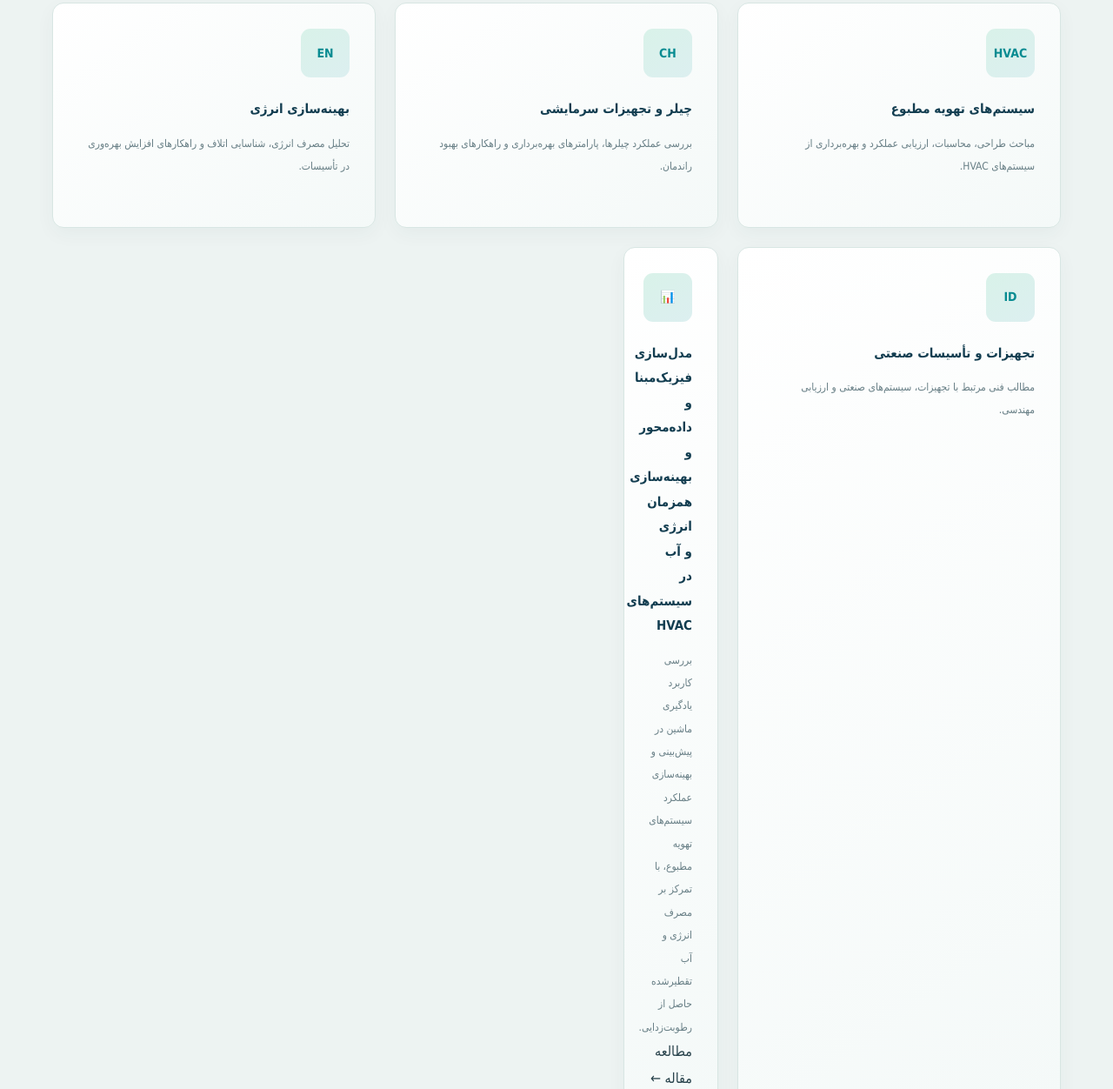
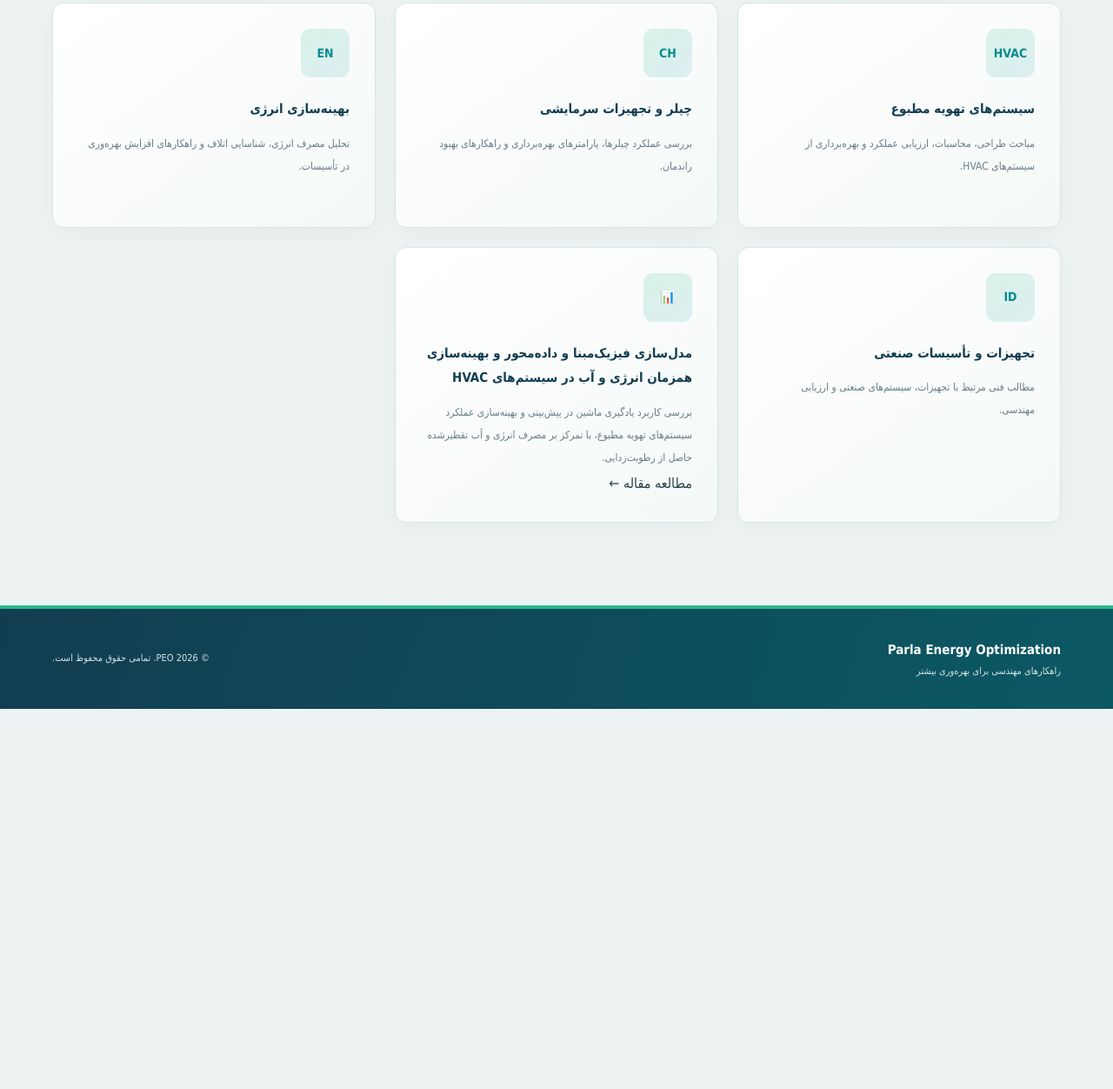
Before and after one commit to mzinab69-stack/visit-form-site, a plain HTML site: page articles.html in a window 1280 px wide. Shown: the part 965-2217 px from the top of the page at 87% size. After the commit the page ends 1780 px from the top, so only its background shows below. Drawn offline with Linux system fonts and the light colour scheme; a web font is replaced by a local one.

Commit message:
Update articles.html

```diff
--- a/articles.html
+++ b/articles.html
@@ -1,3 +1,4 @@
+
 <!DOCTYPE html>
 <html lang="fa" dir="rtl">
 <head>
@@ -115,9 +116,12 @@
         </p>
       </article>
 
-      <div class="service-grid">
+      <!-- مقاله منتشرشده -->
 
-      <a href="hvac-water-energy-ml.html" class="service-card">
+      <a href="hvac-water-energy-ml.html"
+         class="service-card"
+         style="display:block; color:inherit; text-decoration:none;">
+
         <div class="service-icon">📊</div>
 
         <h3>
@@ -125,11 +129,13 @@
         </h3>
 
         <p>
-          بررسی کاربرد یادگیری ماشین در پیش‌بینی و بهینه‌سازی عملکرد سیستم‌های تهویه مطبوع،
-          با تمرکز بر مصرف انرژی و آب تقطیرشده حاصل از رطوبت‌زدایی.
+          بررسی کاربرد یادگیری ماشین در پیش‌بینی و بهینه‌سازی
+          عملکرد سیستم‌های تهویه مطبوع، با تمرکز بر مصرف انرژی
+          و آب تقطیرشده حاصل از رطوبت‌زدایی.
         </p>
 
         <span>مطالعه مقاله ←</span>
+
       </a>
 
     </div>
```
